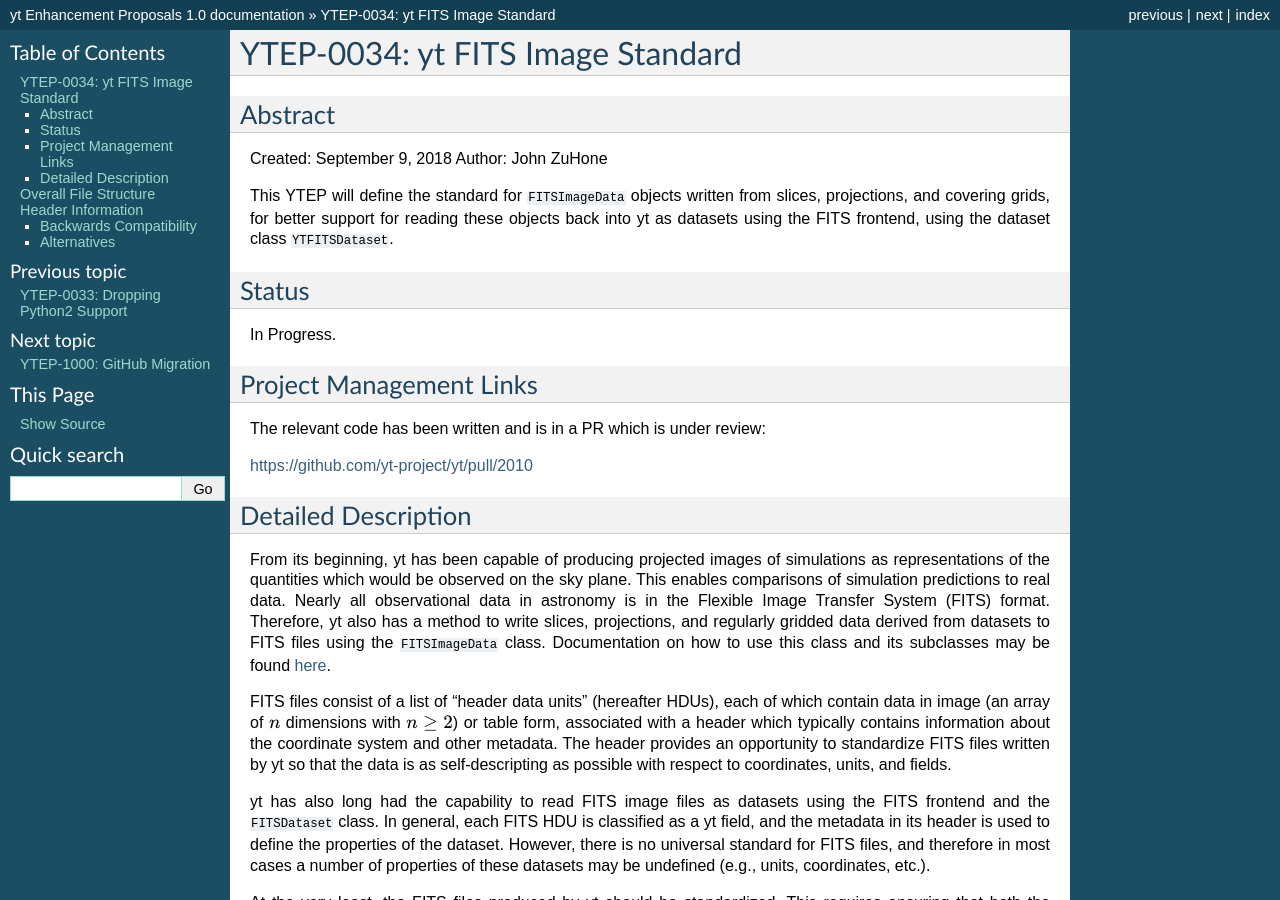
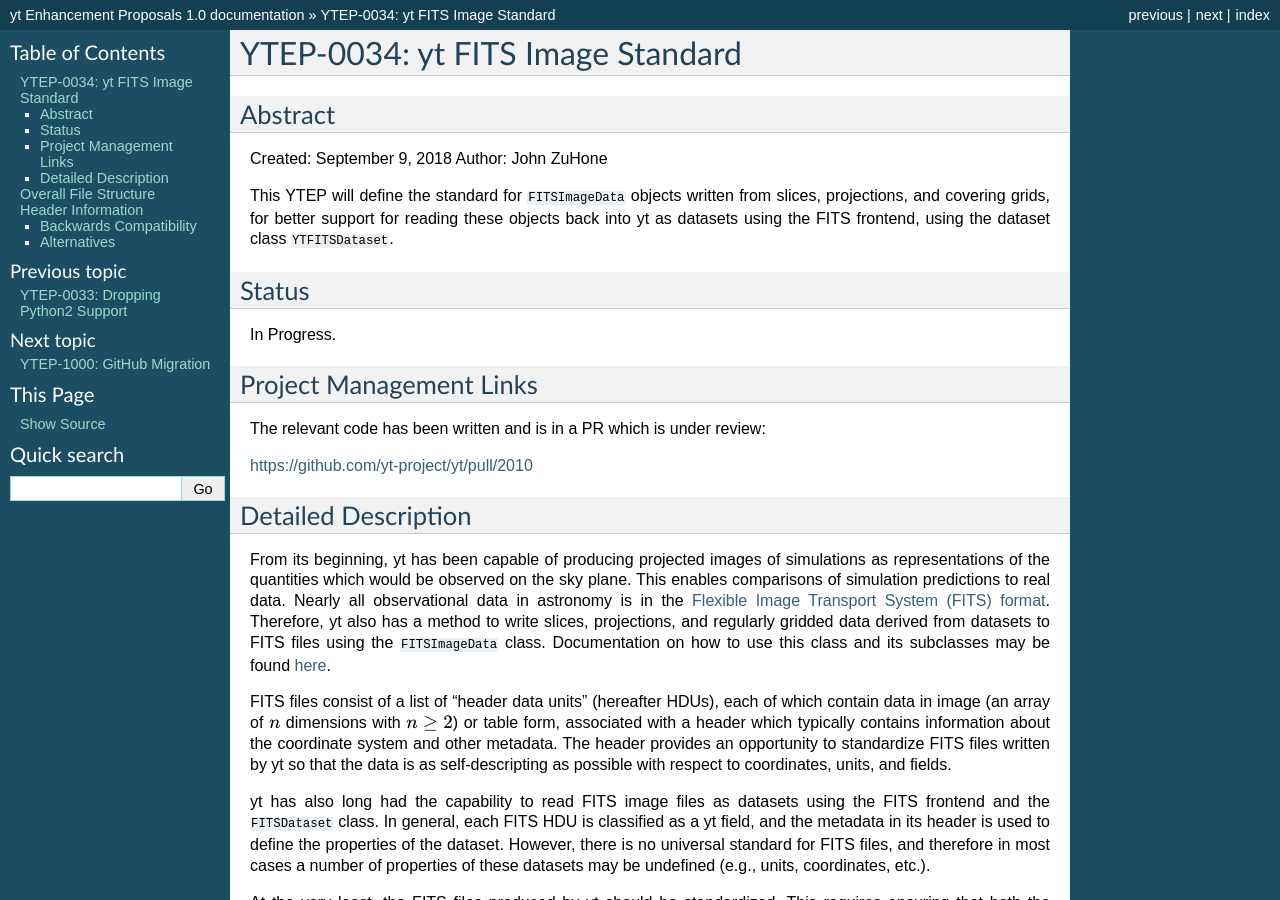
Before and after one commit to yt-project/ytep, a Sphinx documentation site: the page built from source/YTEPs/YTEP-0034.rst, in a window 1280 px wide and 900 px high. Built offline with Sphinx 7.4.7, drawn with Linux system fonts in a browser that asks for light colours; formulas are drawn with MathJax 3.

Commit message:
Fix up text

```diff
--- a/source/YTEPs/YTEP-0034.rst
+++ b/source/YTEPs/YTEP-0034.rst
@@ -30,11 +30,11 @@ Detailed Description
 From its beginning, yt has been capable of producing projected images of
 simulations as representations of the quantities which would be observed on
 the sky plane. This enables comparisons of simulation predictions to real
-data. Nearly all observational data in astronomy is in the Flexible Image
-Transfer System (FITS) format. Therefore, yt also has a method to write
-slices, projections, and regularly gridded data derived from datasets to
-FITS files using the ``FITSImageData`` class. Documentation on how to use
-this class and its subclasses may be found
+data. Nearly all observational data in astronomy is in the `Flexible Image
+Transport System (FITS) format <https://en.wikipedia.org/wiki/FITS>`_.
+Therefore, yt also has a method to write slices, projections, and regularly
+gridded data derived from datasets to FITS files using the ``FITSImageData``
+class. Documentation on how to use this class and its subclasses may be found
 `here <https://yt-project.org/doc/visualizing/writing_fits_images.html>`_.
 
 FITS files consist of a list of "header data units" (hereafter HDUs), each of
```
Also changed, not shown: other parts of source/YTEPs/YTEP-0034.rst (+4 -1 lines).
